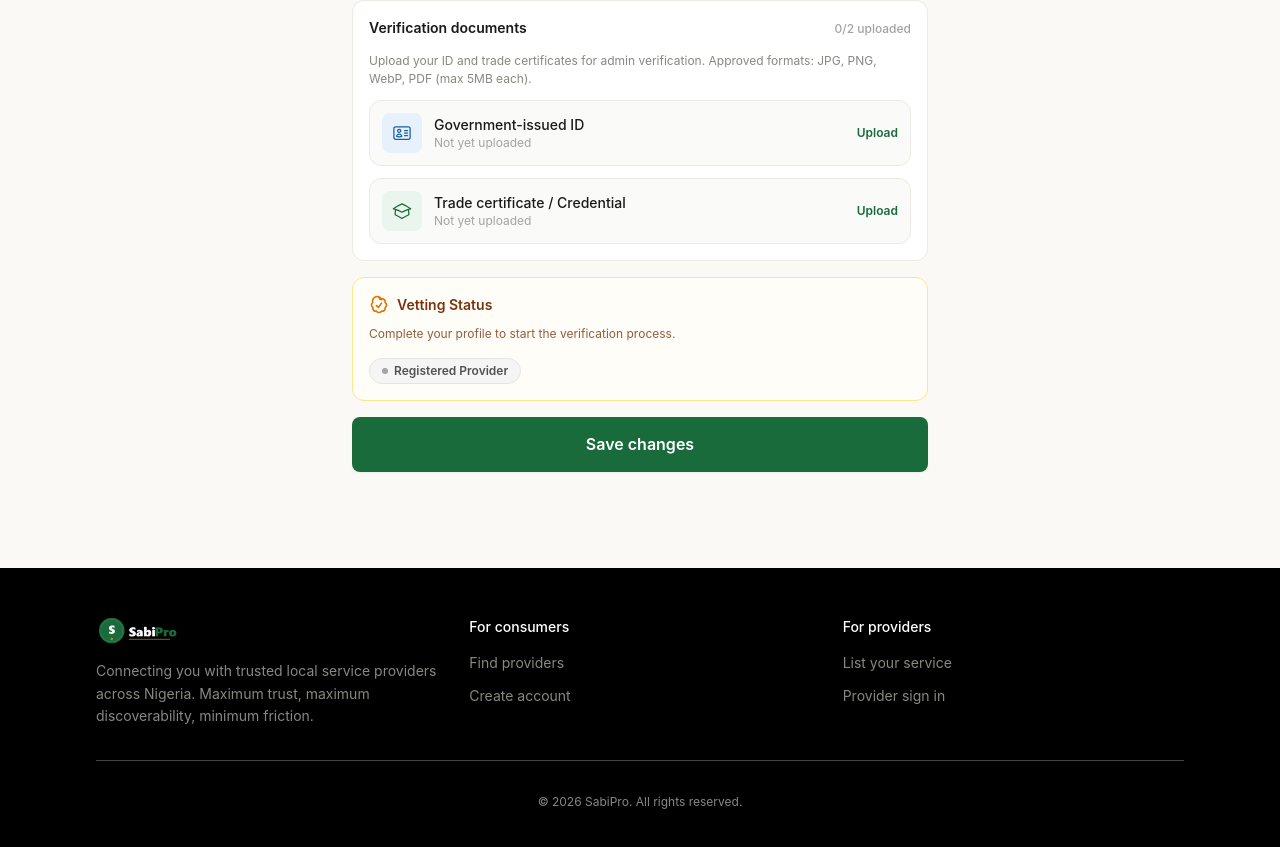
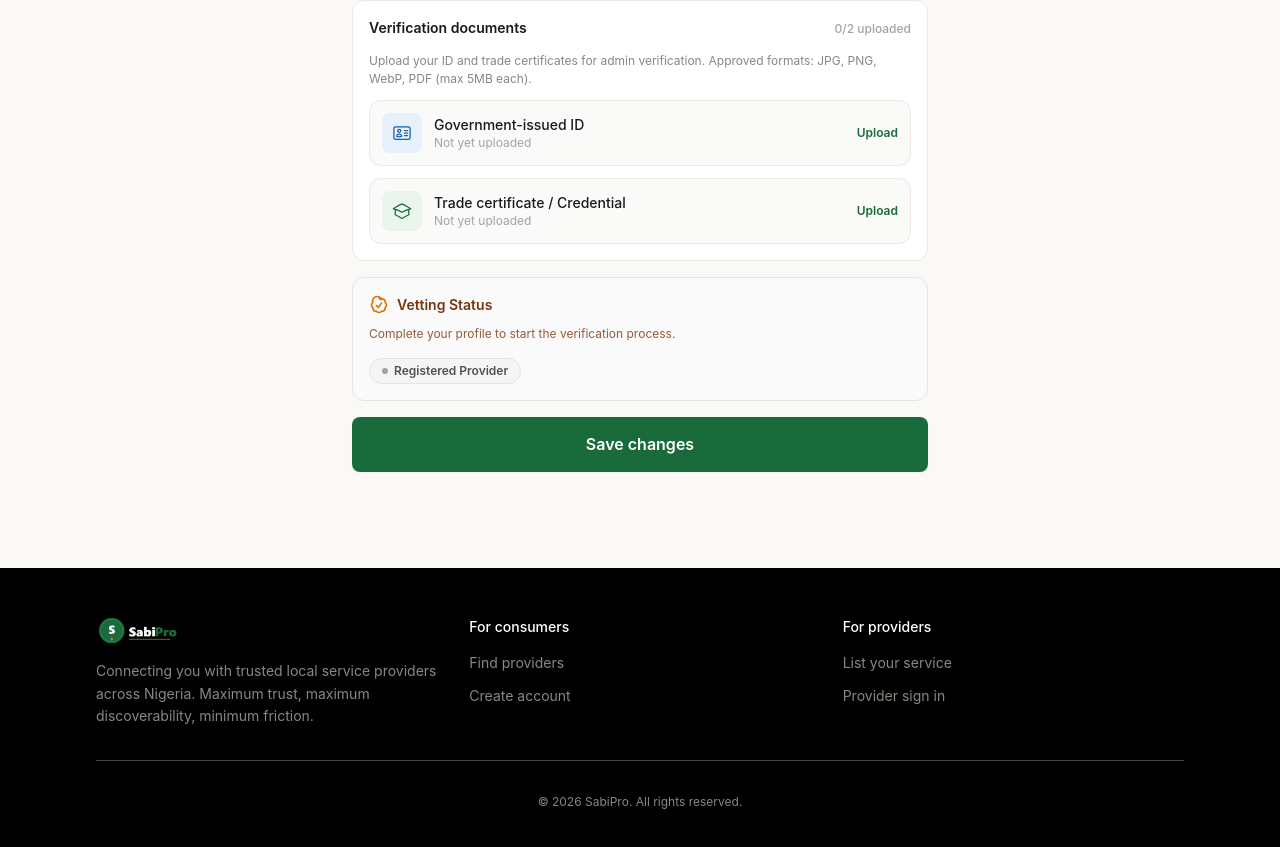
Before and after one commit to Missking001/SabiPro, a Next.js app in the folder apps/web/: page /provider/profile in a window 1280 px wide. Shown: the part 1172-2019 px from the top of the page. Built offline with nearby package versions, Linux system fonts and the light colour scheme; no server answers.

Commit message:
style: vetting status colors — ID + Credential blue, Pending approval amber, Registered grey

```diff
--- a/apps/web/app/provider/profile/page.tsx
+++ b/apps/web/app/provider/profile/page.tsx
@@ -537,14 +537,30 @@ export default function ProviderProfilePage() {
           </div>
 
           {/* Vetting Status Card */}
-          <div className="bg-[#FFFDF7] border border-amber-200 rounded-card p-4 shadow-xs space-y-2">
-            <div className="flex items-center gap-2 text-amber-800">
-              <svg className="w-5 h-5 text-amber-600" fill="none" stroke="currentColor" viewBox="0 0 24 24" strokeWidth={2}>
+          <div className={`rounded-card p-4 shadow-xs space-y-2 border ${
+            provider?.isVerified
+              ? 'bg-blue-50 border-blue-200'
+              : provider?.onboardingState === 'PROFILE_COMPLETE'
+              ? 'bg-[#FFFDF7] border-amber-200'
+              : 'bg-neutral-50 border-neutral-200'
+          }`}>
+            <div className={`flex items-center gap-2 ${
+              provider?.isVerified ? 'text-blue-800' : 'text-amber-800'
+            }`}>
+              <svg className={`w-5 h-5 ${
+                provider?.isVerified ? 'text-blue-500' : 'text-amber-600'
+              }`} fill="none" stroke="currentColor" viewBox="0 0 24 24" strokeWidth={2}>
                 <path strokeLinecap="round" strokeLinejoin="round" d="M9 12.75L11.25 15 15 9.75M21 12c0 1.268-.63 2.39-1.593 3.068a3.745 3.745 0 01-1.043 3.296 3.745 3.745 0 01-3.296 1.043A3.745 3.745 0 0112 21c-1.268 0-2.39-.63-3.068-1.593a3.746 3.746 0 01-3.296-1.043 3.745 3.745 0 01-1.043-3.296A3.745 3.745 0 013 12c0-1.268.63-2.39 1.593-3.068a3.745 3.745 0 0110.43-3.296A3.745 3.745 0 0112 3c1.268 0 2.39.63 3.068 1.593a3.746 3.746 0 013.296 1.043 3.746 3.746 0 011.043 3.296A3.745 3.745 0 0121 12z" />
               </svg>
-              <h3 className="text-small font-semibold text-amber-900">Vetting Status</h3>
+              <h3 className={`text-small font-semibold ${
+                provider?.isVerified ? 'text-blue-900' : 'text-amber-900'
+              }`}>Vetting Status</h3>
             </div>
-            <p className="text-caption text-amber-900/80 leading-relaxed">
+            <p className={`text-caption leading-relaxed ${
+              provider?.isVerified
+                ? 'text-blue-800/80'
+                : 'text-amber-900/80'
+            }`}>
               {provider?.isVerified
                 ? 'You currently hold an ID + Credential badge, issued by the SabiPro ops team.'
                 : provider?.onboardingState === 'PROFILE_COMPLETE'
@@ -554,16 +570,16 @@ export default function ProviderProfilePage() {
             <div className="pt-1">
               <span className={`inline-flex items-center gap-1.5 text-xs font-semibold px-3 py-1 rounded-full border ${
                 provider?.isVerified
+                  ? 'bg-blue-50 text-blue-700 border-blue-200'
+                  : provider?.onboardingState === 'PROFILE_COMPLETE'
                   ? 'bg-amber-100 text-amber-900 border-amber-300'
-                  : provider?.onboardingState === 'PROFILE_COMPLETE'
-                  ? 'bg-blue-50 text-blue-700 border-blue-200'
                   : 'bg-neutral-100 text-neutral-600 border-neutral-200'
               }`}>
                 <span className={`w-1.5 h-1.5 rounded-full ${
                   provider?.isVerified
+                    ? 'bg-blue-500'
+                    : provider?.onboardingState === 'PROFILE_COMPLETE'
                     ? 'bg-amber-600'
-                    : provider?.onboardingState === 'PROFILE_COMPLETE'
-                    ? 'bg-blue-500'
                     : 'bg-neutral-400'
                 }`} />
                 {provider?.isVerified ? 'ID + Credential' : provider?.onboardingState === 'PROFILE_COMPLETE' ? 'Pending approval' : 'Registered Provider'}
```
